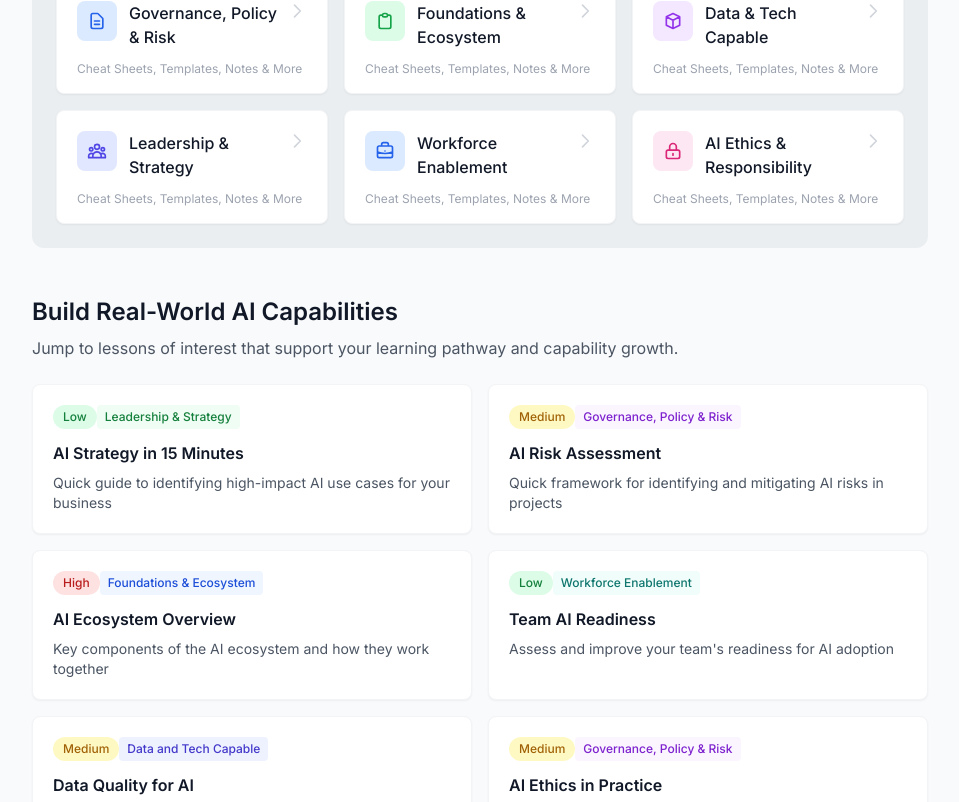
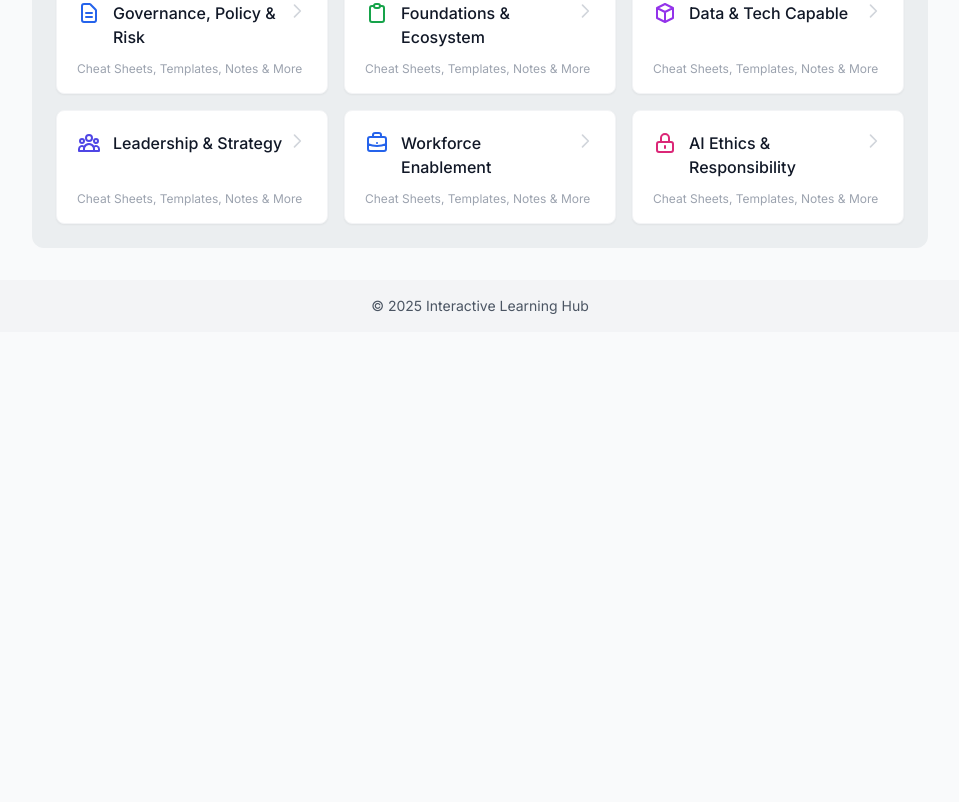
Before and after one commit to danr75/Test2Rapid, a Next.js app: page /learning-coach in a window 1280 px wide. Shown: the part 1138-1940 px from the top of the page, without its empty margins (160-1119 px from the left). After the commit the page ends 1470 px from the top, so only its background shows below. Built offline with nearby package versions, Linux system fonts and the light colour scheme.

Commit message:
Learning Coach Done

```diff
--- a/src/pages/learning-coach.tsx
+++ b/src/pages/learning-coach.tsx
@@ -225,12 +225,28 @@ const strategicFocusTopics: StrategicFocusCardData[] = [
 ];
 
 const LearningCoachPage: React.FC = () => {
-  const { state, dispatch } = useLearning();
+  const { state, dispatch } = useLearning() || {};
   const router = useRouter();
+
+  // Provide default empty state if context is not available
+  const safeState = state || {
+    topic: '',
+    questions: [],
+    currentQuestionIndex: 0,
+    answeredQuestions: [],
+    nodes: [],
+    links: [],
+    isLoading: false,
+    error: null,
+    learnNextTopics: [],
+    learningMode: null
+  };
   const [carouselIndex, setCarouselIndex] = useState(0);
 
   // Handle scroll to section when the page loads with a hash
   useEffect(() => {
+    // Skip if window is not available (SSR)
+    if (typeof window === 'undefined') return;
     const handleHashChange = () => {
       if (window.location.hash) {
         const id = window.location.hash.replace('#', '');
@@ -480,12 +496,9 @@ const LearningCoachPage: React.FC = () => {
       <main className="container mx-auto px-4 py-8">
         <div className="max-w-4xl mx-auto space-y-12">
           {/* Daily Drill */}
-          <div>
-            <div className="mb-6">
-              <h2 className="text-2xl font-semibold text-gray-900">10 Minute Daily Drill</h2>
-            </div>
-
-            <div className="bg-gradient-to-br from-indigo-50 to-blue-50 rounded-xl p-6 mb-6">
+          <div className="mb-6">
+            <div className="bg-gradient-to-br from-indigo-50 to-blue-50 rounded-xl p-6">
+              <h2 className="text-2xl font-semibold text-gray-900 mb-6">10 Minute Daily Drill</h2>
               <div className="mb-6">
                 <h3 className="text-sm font-medium text-gray-700 mb-3">Learning Mode</h3>
                 <div className="flex items-center space-x-1 bg-white p-0.5 rounded-lg border border-gray-200 w-fit">
@@ -646,13 +659,13 @@ const LearningCoachPage: React.FC = () => {
             <div className="grid grid-cols-1 md:grid-cols-2 lg:grid-cols-3 gap-4">
               {learningPathways.map((pathway) => {
                 const bgColor = {
-                  blue: 'bg-blue-100 text-blue-600',
-                  green: 'bg-green-100 text-green-600',
-                  purple: 'bg-purple-100 text-purple-600',
-                  indigo: 'bg-indigo-100 text-indigo-600',
-                  teal: 'bg-teal-100 text-teal-600',
-                  pink: 'bg-pink-100 text-pink-600'
-                }[pathway.color] || 'bg-gray-100 text-gray-600';
+                  blue: 'text-blue-600',
+                  green: 'text-green-600',
+                  purple: 'text-purple-600',
+                  indigo: 'text-indigo-600',
+                  teal: 'text-teal-600',
+                  pink: 'text-pink-600'
+                }[pathway.color] || 'text-gray-600';
 
                 const toolkitTiles = [
                   'governance-policy-risk',
@@ -665,6 +678,16 @@ const LearningCoachPage: React.FC = () => {
 
                 const isToolkitTile = toolkitTiles.includes(pathway.id);
                 const router = useRouter();
+
+                // Define text color based on pathway color
+                const textColor = {
+                  blue: 'text-blue-600',
+                  green: 'text-green-600',
+                  purple: 'text-purple-600',
+                  indigo: 'text-indigo-600',
+                  teal: 'text-teal-600',
+                  pink: 'text-pink-600'
+                }[pathway.color] || 'text-gray-600';
 
                 const handleCardClick = () => {
                   if (isToolkitTile) {
@@ -683,8 +706,8 @@ const LearningCoachPage: React.FC = () => {
                     onClick={(pathway.path || isToolkitTile) ? handleCardClick : undefined}
                   >
                     <div className="p-5 pb-2 flex-1 flex items-start">
-                      <div className={`h-10 w-10 ${bgColor} flex-shrink-0 flex items-center justify-center rounded-lg`}>
-                        {React.cloneElement(pathway.icon as React.ReactElement, { className: 'h-5 w-5' })}
+                      <div className={`flex-shrink-0 ${textColor}`}>
+                        {React.cloneElement(pathway.icon as React.ReactElement, { className: 'h-6 w-6' })}
                       </div>
                       <h3 className="ml-3 text-base font-medium text-gray-900">
                         {pathway.title}
@@ -704,60 +727,6 @@ const LearningCoachPage: React.FC = () => {
             </div>
           </div>
 
-          {/* Personalised micro-lessons Section */}
-          <div>
-            <div className="mb-6">
-              <h2 className="text-2xl font-semibold text-gray-900 mb-2">Build Real-World AI Capabilities</h2>
-              <p className="text-gray-600 text-base">Jump to lessons of interest that support your learning pathway and capability growth.</p>
-            </div>
-            <div className="grid grid-cols-1 md:grid-cols-2 gap-4">
-              {strategicFocusTopics.map((card) => {
-                const group = tagGroups.find((g: TagGroup) => g.name === card.learningPath);
-                const groupColor: string = group?.color || 'gray';
-                const bgColor = {
-                  blue: 'bg-blue-50',
-                  green: 'bg-green-50',
-                  purple: 'bg-purple-50',
-                  indigo: 'bg-indigo-50',
-                  teal: 'bg-teal-50',
-                  gray: 'bg-gray-50'
-                }[groupColor] || 'bg-gray-50';
-
-                const textColor = {
-                  blue: 'text-blue-700',
-                  green: 'text-green-700',
-                  purple: 'text-purple-700',
-                  indigo: 'text-indigo-700',
-                  teal: 'text-teal-700',
-                  gray: 'text-gray-700'
-                }[groupColor] || 'text-gray-700';
-
-                // Get priority based on capability gap
-                const priority = getPriorityForCapability(card.learningPath);
-
-                return (
-                  <button
-                    key={card.id}
-                    onClick={() => handleStrategicFocusClick(card)}
-                    className="bg-white p-5 rounded-lg shadow-sm border border-gray-100 hover:shadow-md transition-all duration-150 ease-in-out text-left focus:outline-none focus:ring-2 focus:ring-indigo-500 focus:ring-opacity-50 flex flex-col h-full"
-                  >
-                    <div className="flex justify-between items-center mb-3">
-                      <PriorityBadge priority={priority} />
-                      <span className={`text-xs font-medium px-2 py-1 rounded ${bgColor} ${textColor}`}>
-                        {card.learningPath}
-                      </span>
-                    </div>
-                    <h3 className="text-base font-semibold text-gray-900 mb-2 line-clamp-2">
-                      {card.title}
-                    </h3>
-                    <p className="text-sm text-gray-600 line-clamp-2">
-                      {card.description}
-                    </p>
-                  </button>
-                );
-              })}
-            </div>
-          </div>
         </div>
       </main>
     </div>
```
